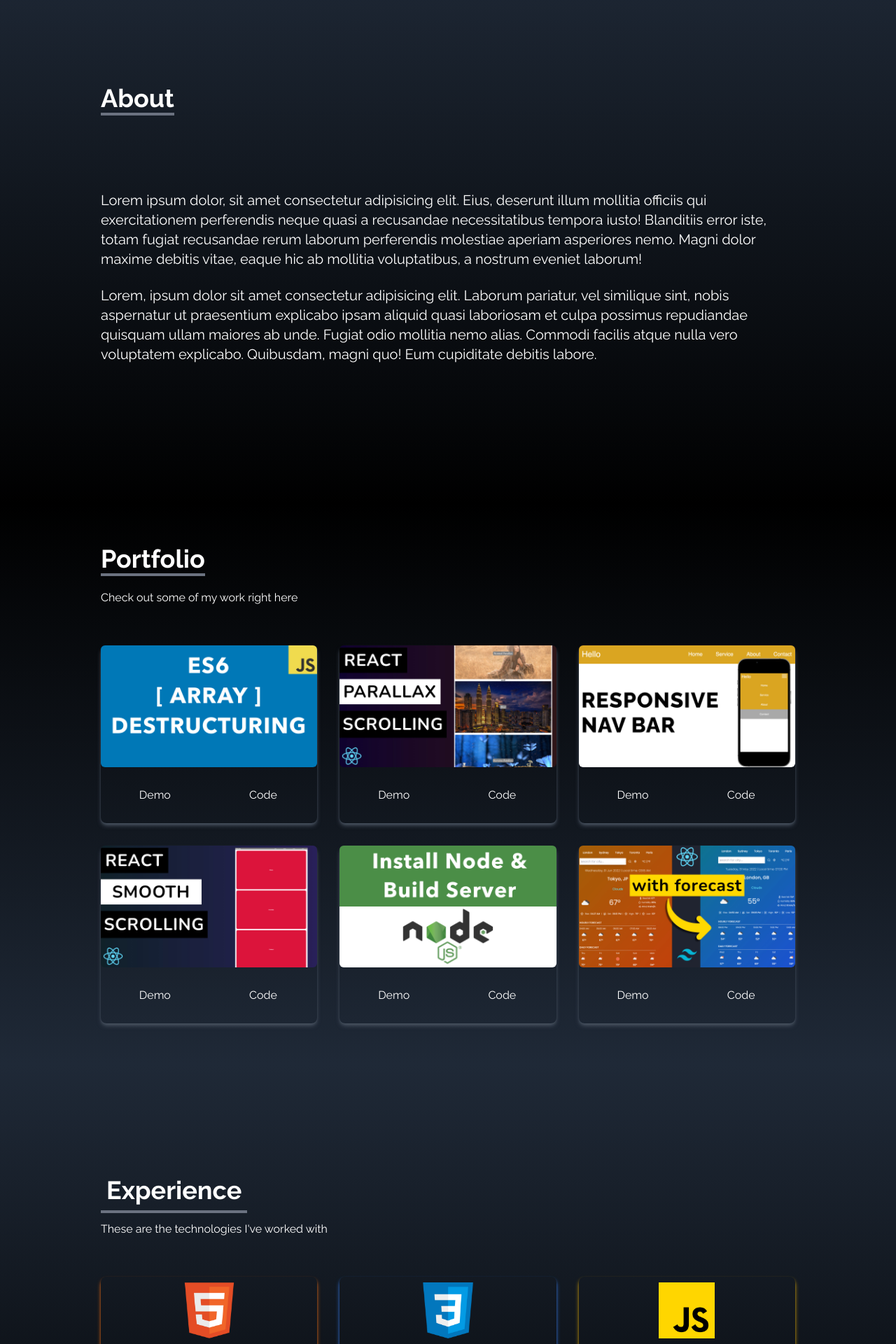
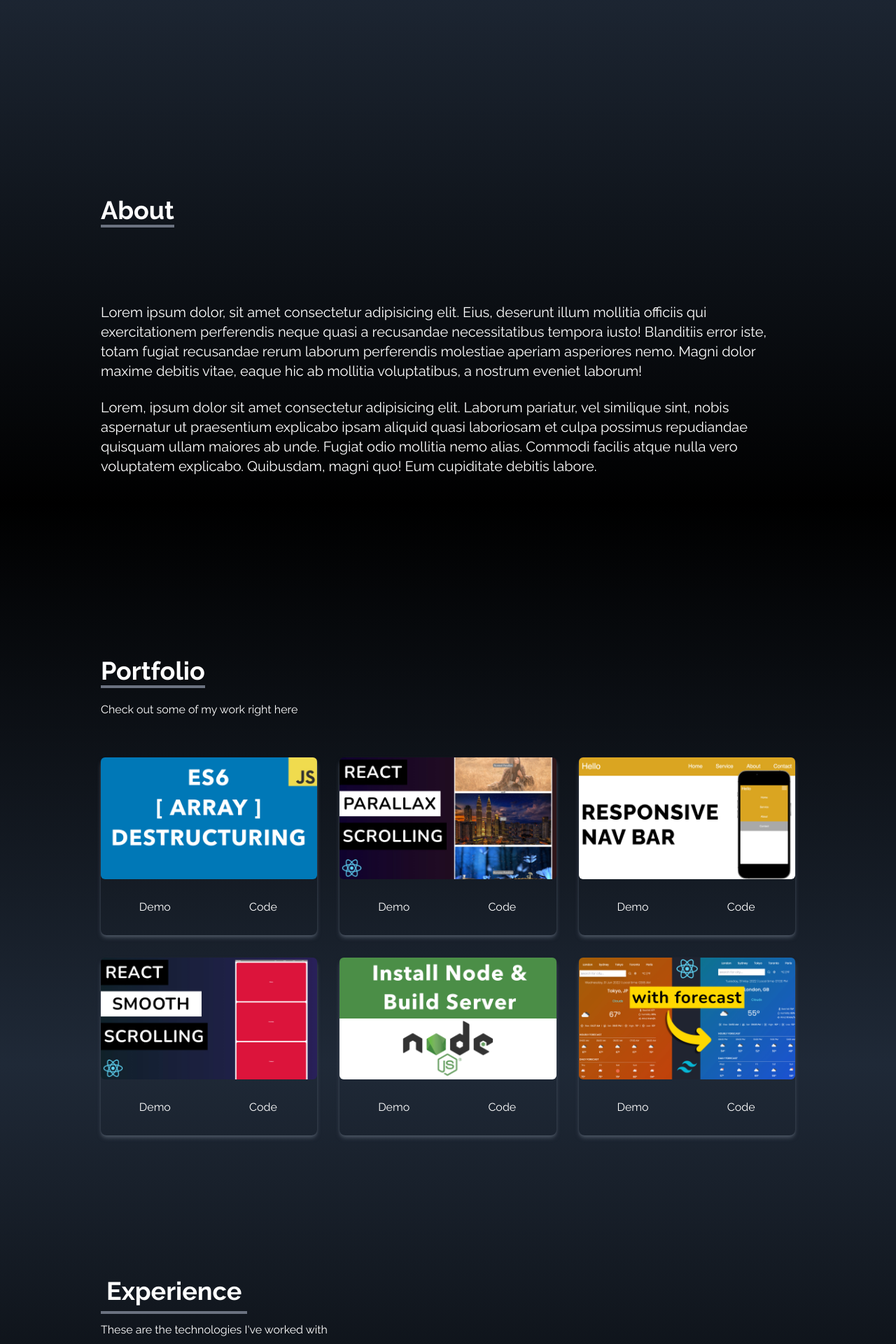
Before and after one commit to Jnaneshv/portfolio-website, a React (Create React App) app: page / in a window 1280 px wide. Shown: the part 880-2800 px from the top of the page at 70% size. Built offline with nearby package versions, Linux system fonts and the light colour scheme.

Commit message:
bug fixed1

```diff
--- a/src/components/About.jsx
+++ b/src/components/About.jsx
@@ -7,7 +7,7 @@ const About = () => {
       className="w-full h-screen bg-gradient-to-b from-gray-800 to-black text-white"
     >
       <div className="max-w-screen-lg p-4 mx-auto flex flex-col justify-center w-full h-full">
-        <div className="pb-8">
+        <div className="pb-8 pt-80">
           <p className="text-4xl font-bold inline border-b-4 border-gray-500">
             About
           </p>
--- a/src/components/Contact.jsx
+++ b/src/components/Contact.jsx
@@ -7,7 +7,7 @@ const Contact = () => {
       className="w-full h-screen bg-gradient-to-b from-black to-gray-800 p-4 text-white"
     >
       <div className="flex flex-col p-4 justify-center max-w-screen-lg mx-auto h-full">
-        <div className="pb-8">
+        <div className="pb-8 pt-48">
           <p className="text-4xl font-bold inline border-b-4 border-gray-500">
             Cotact
           </p>
--- a/src/components/Experience.jsx
+++ b/src/components/Experience.jsx
@@ -47,7 +47,7 @@ const Experience = () => {
       className="bg-gradient-to-b from-gray-800 to-black w-full h-screen"
     >
       <div className="max-w-screen-lg mx-auto p-4 flex flex-col justify-center w-full h-full text-white">
-        <div>
+        <div className="pt-72">
           <p className="text-4xl font-bold border-b-4 border-gray-500 p-2 inline">
             Experience
           </p>
--- a/src/components/Portfolio.jsx
+++ b/src/components/Portfolio.jsx
@@ -40,7 +40,7 @@ const Portfolio = () => {
       className="bg-gradient-to-b from-black to-gray-800 w-full text-white md:h-screen"
     >
       <div className="max-w-screen-lg p-4 mx-auto flex flex-col justify-center w-full h-full">
-        <div className="pb-8">
+        <div className="pb-8 pt-80">
           <p className="text-4xl font-bold inline border-b-4 border-gray-500">
             Portfolio
           </p>
```
